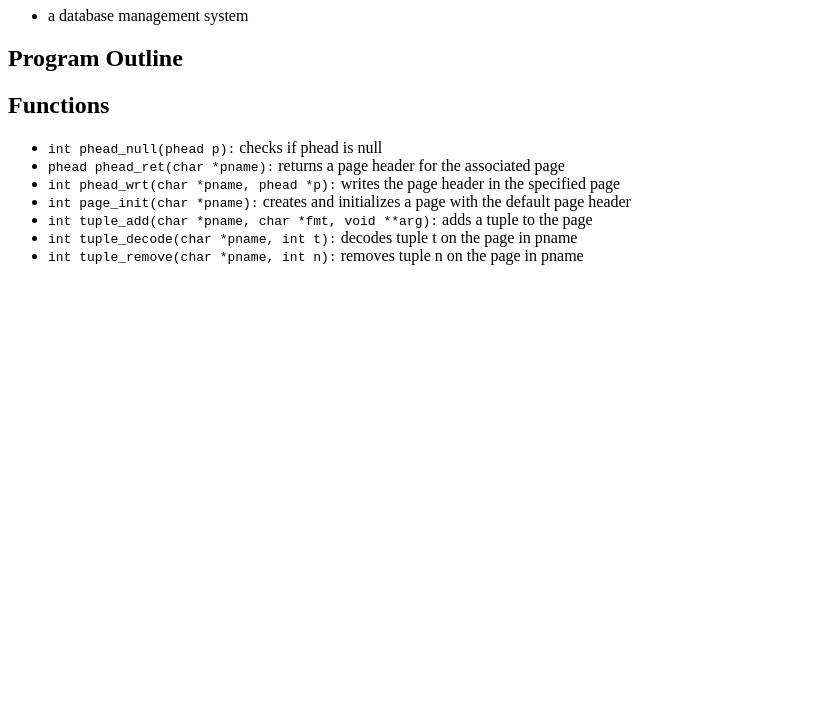
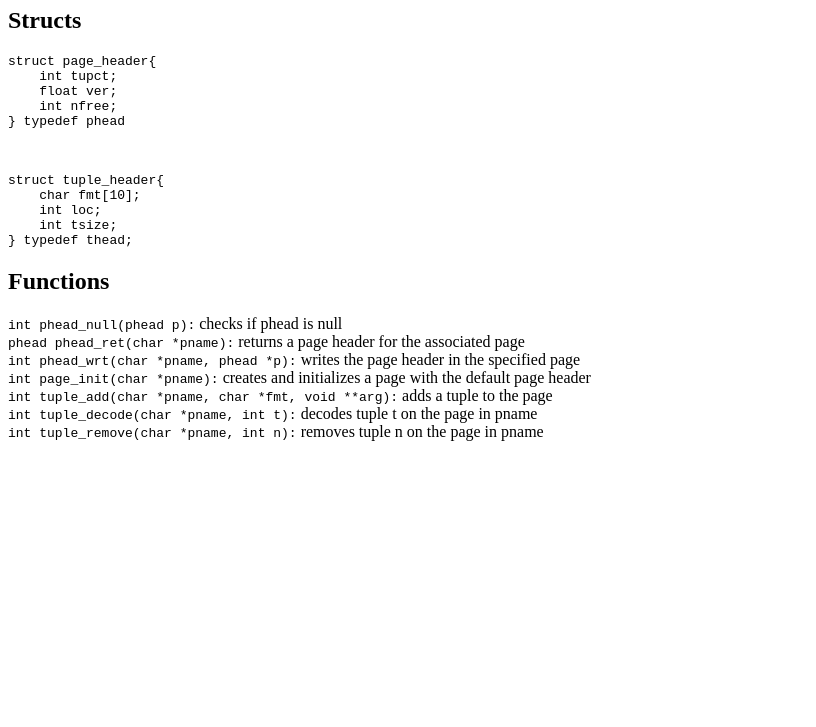
Before and after one commit to na4n/dbms, a plain HTML site: page index.html in a window 1280 px wide. Shown: the part 73-800 px from the top of the page, without its empty margins (0-816 px from the left). Drawn offline with Linux system fonts and the light colour scheme.

Commit message:
add struct and todo

```diff
--- a/index.html
+++ b/index.html
@@ -1,28 +1,40 @@
+<!-- Add Syntax Highlighting -- migrate from GH pages? -->
+
 <!DOCTYPE html>
 <html lang="en">
 <head>
-  <meta charset="UTF-8">
-  <meta name="viewport" content="width=device-width, initial-scale=1.0">
-  <title>DBMS Docs</title>
+    <meta charset="UTF-8">
+    <meta name="viewport" content="width=device-width, initial-scale=1.0">
+    <title>DBMS Docs</title>
 </head>
 <body>
 
-<h1>DBMS</h1>
-<ul>
-  <li>a database management system</li>
-</ul>
+<h1>DBMS: A Plaintext Database Management System in C</h1>
 
-<h2>Program Outline</h2>
-<h2>Functions</h3>
-<ul>
-  <li><code>int phead_null(phead p):</code> checks if phead is null</li>
-  <li><code>phead phead_ret(char *pname):</code> returns a page header for the associated page</li>
-  <li><code>int phead_wrt(char *pname, phead *p):</code> writes the page header in the specified page</li>
-  <li><code>int page_init(char *pname):</code> creates and initializes a page with the default page header</li>
-  <li><code>int tuple_add(char *pname, char *fmt, void **arg):</code> adds a tuple to the page</li>
-  <li><code>int tuple_decode(char *pname, int t):</code> decodes tuple t on the page in pname</li>
-  <li><code>int tuple_remove(char *pname, int n):</code> removes tuple n on the page in pname</li>
-</ul>
+<h2>Structs</h2>
+<code><pre>
+struct page_header{
+    int tupct;
+    float ver;
+    int nfree;
+} typedef phead
+</pre></code><br>
+<code><pre>
+struct tuple_header{
+    char fmt[10];
+    int loc;
+    int tsize;
+} typedef thead;
+</pre></code>
+
+<h2>Functions</h2>
+<a><code>int phead_null(phead p):</code> checks if phead is null</a><br>
+<a><code>phead phead_ret(char *pname):</code> returns a page header for the associated page</a><br>
+<a><code>int phead_wrt(char *pname, phead *p):</code> writes the page header in the specified page</a><br>
+<a><code>int page_init(char *pname):</code> creates and initializes a page with the default page header</a><br>
+<a><code>int tuple_add(char *pname, char *fmt, void **arg):</code> adds a tuple to the page</a><br>
+<a><code>int tuple_decode(char *pname, int t):</code> decodes tuple t on the page in pname</a><br>
+<a><code>int tuple_remove(char *pname, int n):</code> removes tuple n on the page in pname</a><br>
 
 </body>
 </html>
```
